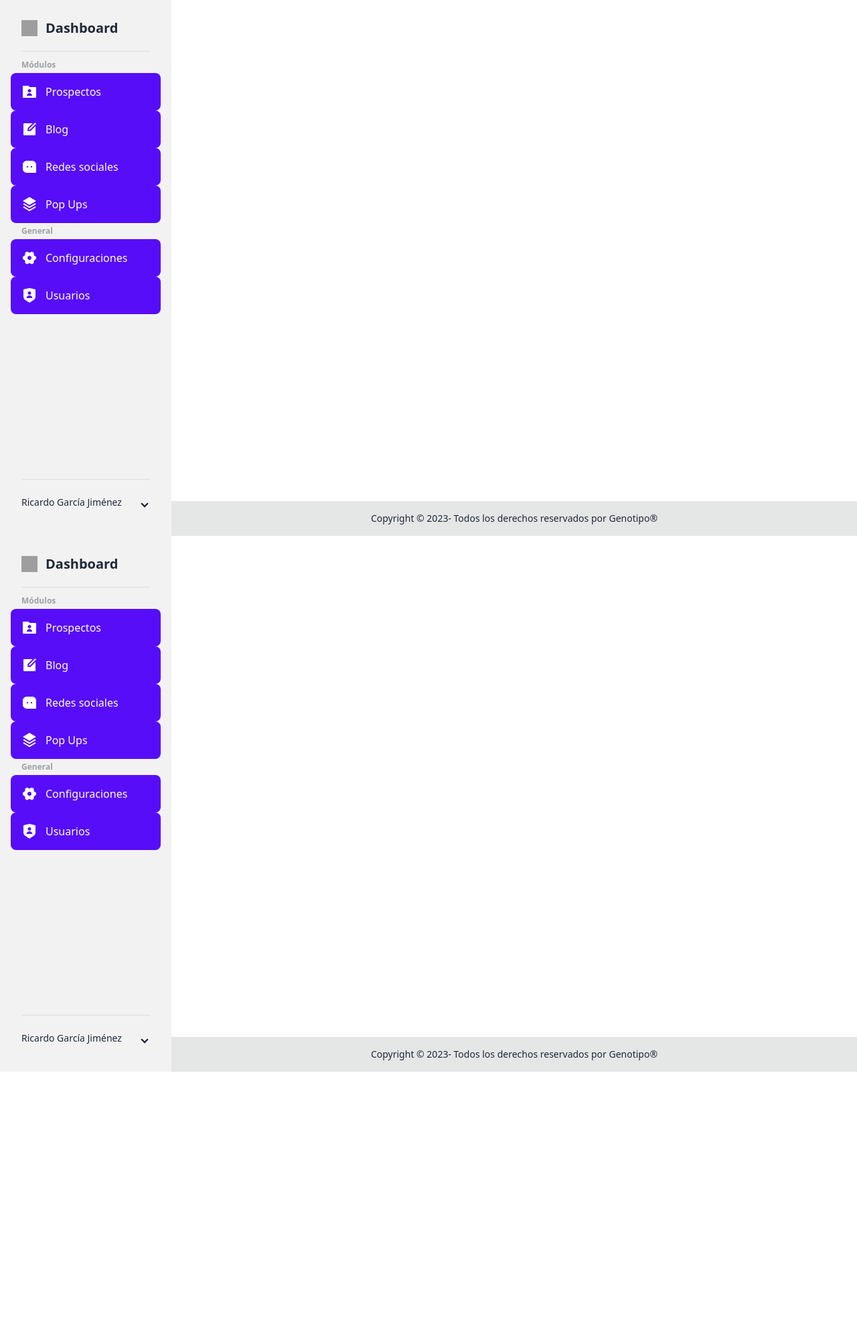
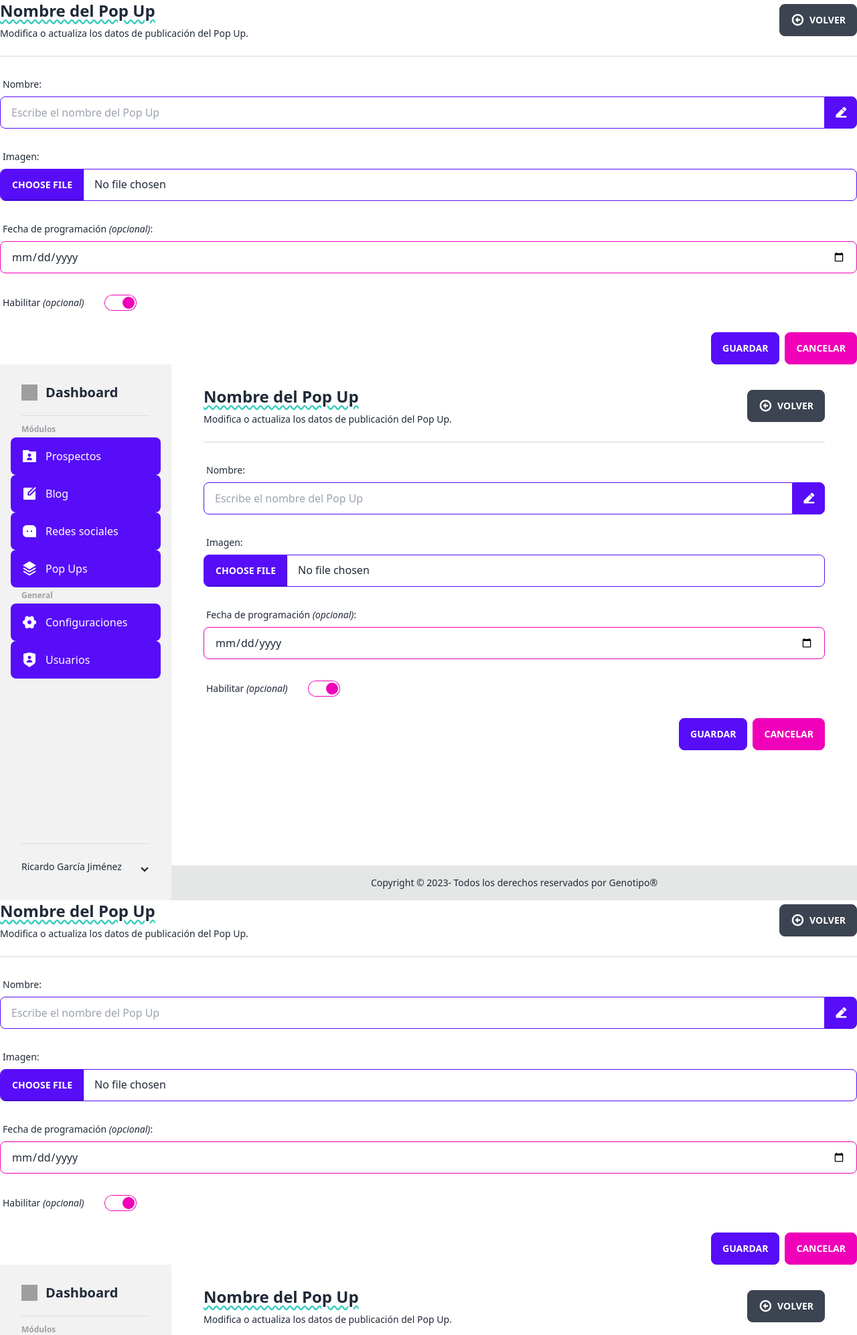
Before and after one commit to ricardogj08/dulceriasdenny.com, a CodeIgniter 4 app: template app/Views/backend/modules/popups/update.php in a window 1280 px wide. Shown: the top 1993 px of the page at 67% size. Before the commit the page ends 1600 px from the top, so only its background shows below. Run offline with PHP 8.4 and a stand-in for CodeIgniter, Linux system fonts and the light colour scheme; the template is opened without the code that fills it, so the values that code supplies are empty; some libraries are stand-ins or nearby versions; grey boxes are pictures that could not be loaded.

Commit message:
feat: Agrega maquetación desktop y móvil de la página de moficación de Pop Ups en el backend

```diff
--- a/app/Views/backend/modules/popups/update.php
+++ b/app/Views/backend/modules/popups/update.php
@@ -2,13 +2,153 @@
 
 <?= $this->section('head') ?>
     <title>
+        Modificar | Nombre del Pop Up
     </title>
 
     <meta
         name="description"
-        content=""
+        content="Modifica o actualiza los datos de publicación del Pop Up."
     >
 <?= $this->endSection() ?>
 
 <?= $this->section('content') ?>
+    <div class="flex flex-col lg:flex-row lg:items-center justify-between gap-4">
+        <div>
+            <h1 class="text-2xl font-bold underline decoration-wavy decoration-accent underline-offset-4 mb-2">
+                Nombre del Pop Up
+            </h1>
+            <h2 class="text-sm">
+                Modifica o actualiza los datos de publicación del Pop Up.
+            </h2>
+        </div>
+
+        <!-- Botón de retroceso -->
+        <label for="modal-confirm" class="btn gap-2">
+            <i class="ri-arrow-left-circle-line text-xl"></i>
+            Volver
+        </label>
+    </div>
+
+    <div class="divider"></div>
+
+    <!-- Formulario de modificación del Pop Up -->
+    <?= form_open(url_to('backend.modules.popups.update', 1)) ?>
+        <div class="flex flex-col gap-y-2">
+            <!-- Campo del nombre -->
+            <div class="form-control w-full">
+                <label for="name" class="label">
+                    <span class="label-text">
+                        Nombre:
+                    </span>
+                </label>
+                <div class="input-group">
+                    <input
+                        type="text"
+                        name="name"
+                        id="name"
+                        placeholder="Escribe el nombre del Pop Up"
+                        class="input input-bordered input-primary w-full"
+                    >
+                    <button type="button" aria-label="Campo del nombre del Pop Up" class="btn btn-primary btn-square">
+                        <i class="ri-edit-2-fill text-xl"></i>
+                    </button>
+                </div>
+                <label class="label">
+                    <span class="label-text-alt text-error">
+                        <?= validation_show_error('name') ?>
+                    </span>
+                </label>
+            </div>
+            <!-- Fin del campo del nombre -->
+
+            <!-- Campo de la imagen del Pop Up -->
+            <div class="form-control w-full">
+                <label for="image" class="label">
+                    <span class="label-text">
+                        Imagen:
+                    </span>
+                </label>
+                <input
+                    type="file"
+                    name="image"
+                    id="image"
+                    class="file-input file-input-bordered file-input-primary w-full"
+                >
+                <label class="label">
+                    <span class="label-text-alt text-error">
+                        <?= validation_show_error('image') ?>
+                    </span>
+                </label>
+            </div>
+            <!-- Fin de la imagen del Pop Up -->
+
+            <!-- Campo de la fecha de término -->
+            <div class="form-control">
+                <label for="finished_at" class="label">
+                    <span class="label-text">
+                        Fecha de programación <span class="italic">(opcional)</span>:
+                    </span>
+                </label>
+                <input
+                    type="date"
+                    name="finished_at"
+                    id="finished_at"
+                    class="input input-bordered input-secondary w-full"
+                >
+                <label class="label">
+                    <span class="label-text-alt text-error">
+                        <?= validation_show_error('finished_at') ?>
+                    </span>
+                </label>
+            </div>
+            <!-- Fin del campo de la fecha de término -->
+
+            <!-- Campo de activación -->
+            <div class="form-control">
+                <label class="cursor-pointer label w-52">
+                    <span class="label-text">
+                        Habilitar <span class="italic">(opcional)</span>
+                    </span>
+                    <input
+                        type="checkbox"
+                        name="active"
+                        value="active"
+                        class="toggle toggle-secondary"
+                        checked
+                    >
+                </label>
+                <label class="label">
+                    <span class="label-text-alt text-error">
+                        <?= validation_show_error('active') ?>
+                    </span>
+                </label>
+            </div>
+            <!-- Fin del campo de activación -->
+
+            <!-- Botones de confirmación -->
+            <div class="flex flex-col lg:flex-row lg:items-center justify-end gap-2">
+                <label for="modal-submit" class="btn btn-primary">
+                    Guardar
+                </label>
+
+                <label for="modal-confirm" class="btn btn-secondary">
+                    Cancelar
+                </label>
+            </div>
+
+            <!-- Modal de submit -->
+            <?= $this->setData([
+                'id'      => 'modal-submit',
+                'message' => '¿Deseas guardar los cambios?',
+            ], 'html')->include('backend/components/modal-submit') ?>
+        </div>
+    <?= form_close() ?>
+    <!-- Fin del formulario de modificación del Pop Up -->
+
+    <!-- Modal de confirmación -->
+    <?= $this->setData([
+        'id'        => 'modal-confirm',
+        'routeName' => 'backend.modules.popups.index',
+        'message'   => '¿Deseas cancelar las modificaciones del Pop Up',
+    ], 'html')->include('backend/components/modal-confirm') ?>
 <?= $this->endSection() ?>
```
Also changed, not shown: app/Views/backend/modules/popups/create.php (+9 -0 lines).
